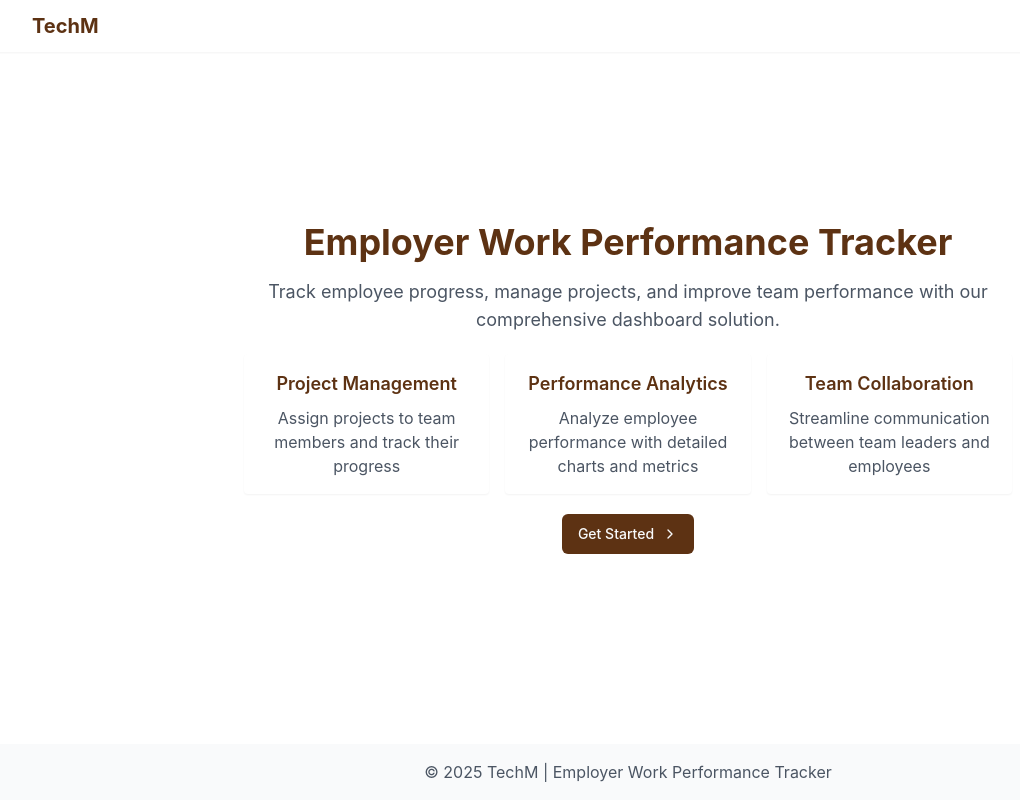
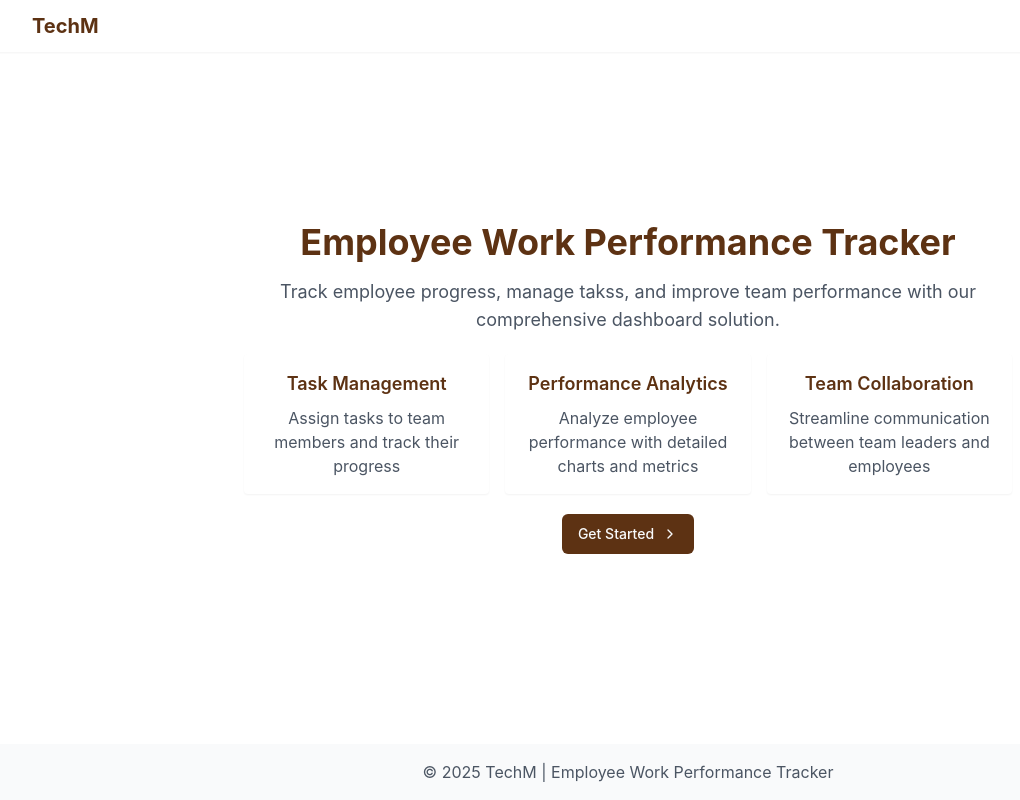
Before and after one commit to Akash-N-D/EWPT, a React (Vite) app: page / in a window 1280 px wide. Shown: the whole page, without its empty margins (12-1032 px from the left). Built offline with nearby package versions, Linux system fonts and the light colour scheme.

Commit message:
Update Index.tsx

```diff
--- a/src/pages/Index.tsx
+++ b/src/pages/Index.tsx
@@ -17,16 +17,16 @@ const Index = () => {
       <div className="flex-grow flex items-center">
         <div className="container px-4 py-5 mx-auto">
           <div className="mx-auto text-center max-w-3xl">
-            <h1 className="text-4xl font-bold mb-4 text-primary">Employer Work Performance Tracker</h1>
+            <h1 className="text-4xl font-bold mb-4 text-primary">Employee Work Performance Tracker</h1>
             <p className="text-lg text-gray-600 mb-5">
-              Track employee progress, manage projects, and improve team performance with our comprehensive dashboard solution.
+              Track employee progress, manage takss, and improve team performance with our comprehensive dashboard solution.
             </p>
 
             <div className="my-5">
               <div className="grid grid-cols-1 md:grid-cols-3 gap-4">
                 <div className="bg-white p-4 rounded shadow-sm">
-                  <h3 className="font-semibold text-lg mb-2 text-primary">Project Management</h3>
-                  <p className="text-gray-600">Assign projects to team members and track their progress</p>
+                  <h3 className="font-semibold text-lg mb-2 text-primary">Task Management</h3>
+                  <p className="text-gray-600">Assign tasks to team members and track their progress</p>
                 </div>
 
                 <div className="bg-white p-4 rounded shadow-sm">
@@ -53,7 +53,7 @@ const Index = () => {
       {/* Footer */}
       <footer className="bg-gray-50 py-4">
         <div className="container mx-auto text-center text-gray-600">
-          <p>&copy; {new Date().getFullYear()} TechM | Employer Work Performance Tracker</p>
+          <p>&copy; {new Date().getFullYear()} TechM | Employee Work Performance Tracker</p>
         </div>
       </footer>
     </div>
```
